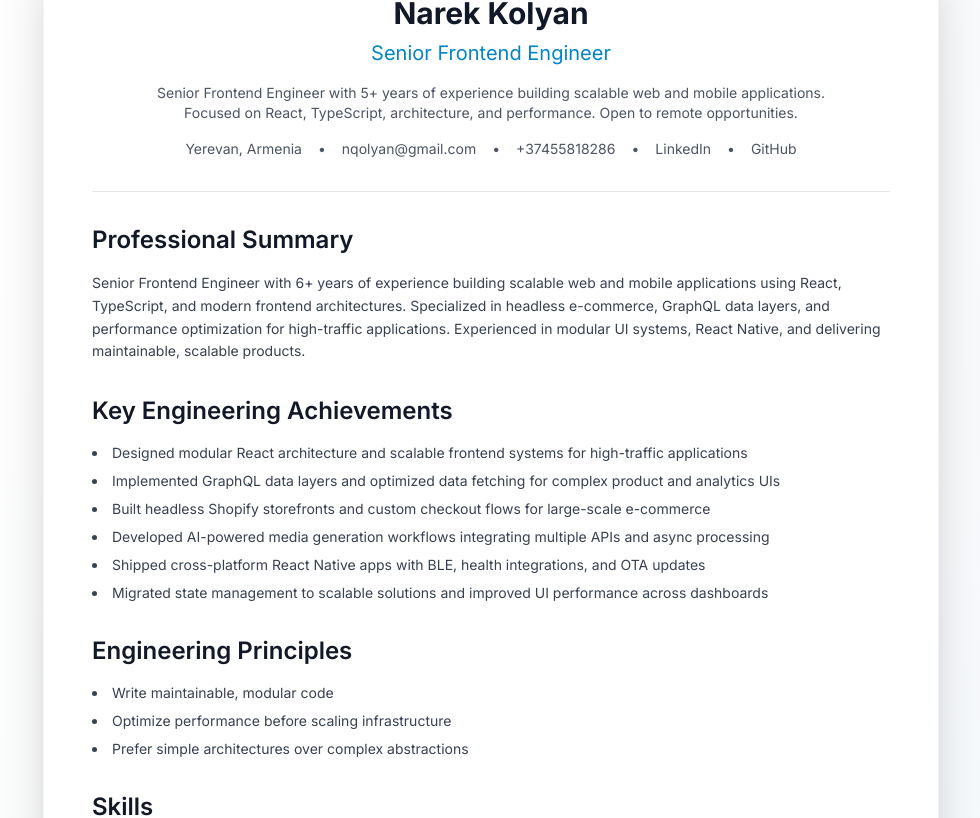
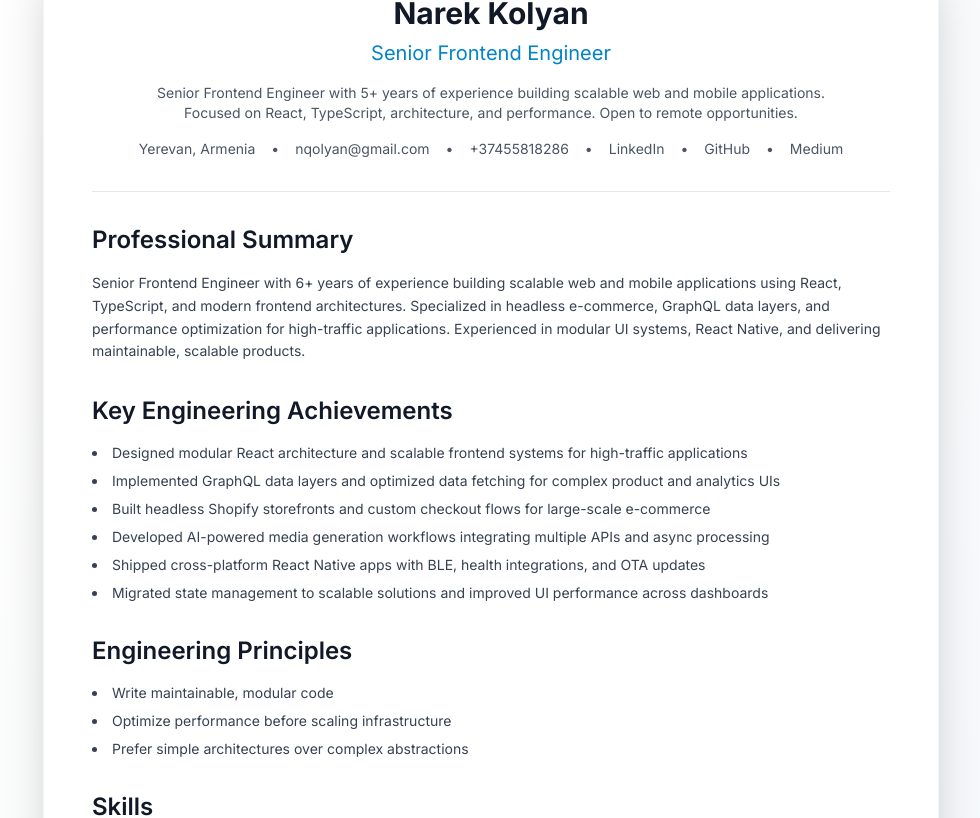
Before and after one commit to narek941/narek-qolyan-cv, a Next.js app: page / in a window 1280 px wide. Shown: the part 1030-1848 px from the top of the page, without its empty margins (149-1129 px from the left). Built offline with nearby package versions, Linux system fonts and the light colour scheme.

Commit message:
feat: add Medium profile link to CV components and update contact data constants

```diff
--- a/src/components/CVSection.tsx
+++ b/src/components/CVSection.tsx
@@ -86,6 +86,15 @@ export const CVSection = () => {
                 className="hover:text-primary-600 dark:hover:text-primary-400"
               >
                 {t("cv.github")}
+              </a>
+              <span>•</span>
+              <a
+                href={cvData.personalInfo.medium}
+                target="_blank"
+                rel="noopener noreferrer"
+                className="hover:text-primary-600 dark:hover:text-primary-400"
+              >
+                {t("cv.medium")}
               </a>
             </div>
           </div>
--- a/src/components/Footer.tsx
+++ b/src/components/Footer.tsx
@@ -65,6 +65,16 @@ export const Footer = () => {
               </li>
               <li>
                 <a
+                  href={cvData.personalInfo.medium}
+                  target="_blank"
+                  rel="noopener noreferrer"
+                  className="hover:text-white transition-colors"
+                >
+                  {t("cv.medium")}
+                </a>
+              </li>
+              <li>
+                <a
                   href={cvData.personalInfo.linkedin}
                   target="_blank"
                   rel="noopener noreferrer"
--- a/src/components/PDFExportContent.tsx
+++ b/src/components/PDFExportContent.tsx
@@ -141,8 +141,9 @@ export const PDFExportContent = () => {
           <div>Phone: {cvData.personalInfo.phone || "+374-xx-xxx-xxx"}</div>
           <div>Email: {cvData.personalInfo.email}</div>
           <div>Website: narek-qolyan-cv.vercel.app</div>
-          <div>GitHub: github.com/narek941</div>
-          <div>LinkedIn: linkedin.com/in/narek-qolyan-4a92b611b</div>
+          <div>GitHub: {cvData.personalInfo.github.replace("https://", "")}</div>
+          <div>LinkedIn: {cvData.personalInfo.linkedin.replace("https://", "")}</div>
+          <div>Medium: {cvData.personalInfo.medium.replace("https://", "")}</div>
         </div>
 
         {/* Languages */}
--- a/src/constants/cv.const.ts
+++ b/src/constants/cv.const.ts
@@ -5,7 +5,8 @@ export const cvData = {
     email: "nqolyan@gmail.com",
     phone: "+37455818286",
     location: "Yerevan, Armenia",
-    github: "https://github.com/narek941",
+    github: "https://github.com/",
+    medium: "https://medium.com/p/74e827e47a02?postPublishedType=initial",
     linkedin: "https://linkedin.com/in/narek-qolyan-4a92b611b",
     bio: "Senior Frontend Engineer with 6+ years of experience building scalable web and mobile applications. Focused on React, TypeScript, architecture, and performance. Open to remote opportunities.",
     yearsOfExperience: "6+",
--- a/src/i18n/messages/en.json
+++ b/src/i18n/messages/en.json
@@ -37,6 +37,7 @@
     "backend": "Backend",
     "linkedin": "LinkedIn",
     "github": "GitHub",
+    "medium": "Medium",
     "visitWebsite": "Visit {company} website",
     "bio": "Senior Frontend Engineer with 5+ years of experience building scalable web and mobile applications. Focused on React, TypeScript, architecture, and performance. Open to remote opportunities.",
     "professionalSummaryText": "Senior Frontend Engineer with 6+ years of experience building scalable web and mobile applications using React, TypeScript, and modern frontend architectures. Specialized in headless e-commerce, GraphQL data layers, and performance optimization for high-traffic applications. Experienced in modular UI systems, React Native, and delivering maintainable, scalable products.",
--- a/src/i18n/messages/hy.json
+++ b/src/i18n/messages/hy.json
@@ -37,6 +37,7 @@
     "backend": "Բեքենդ",
     "linkedin": "LinkedIn",
     "github": "GitHub",
+    "medium": "Medium",
     "visitWebsite": "Այցելել {company} կայք",
     "bio": "Senior Frontend Engineer 5+ տարի փորձով: React և TypeScript-ով ստեղծում եմ մասշտաբվող վեբ և բջջային հավելվածներ: Բաց եմ հեռակա առաջարկների համար:",
     "professionalSummaryText": "Senior Frontend Engineer 6+ տարի փորձով: React, TypeScript և ժամանակակից ֆրոնտենդ ճարտարապետություններով մասշտաբվող վեբ և բջջային հավելվածներ: Մասնագիտացում՝ headless e-commerce, GraphQL, արտադրողականության օպտիմիզացիա: Փորձ՝ մոդուլային UI համակարգեր, React Native:",
--- a/src/i18n/messages/ru.json
+++ b/src/i18n/messages/ru.json
@@ -37,6 +37,7 @@
     "backend": "Бэкенд",
     "linkedin": "LinkedIn",
     "github": "GitHub",
+    "medium": "Medium",
     "visitWebsite": "Посетить сайт {company}",
     "bio": "Senior Frontend Engineer с 5+ годами опыта. Создаю масштабируемые веб и мобильные приложения на React и TypeScript. Открыт к удалённым предложениям.",
     "professionalSummaryText": "Senior Frontend Engineer с 6+ годами опыта разработки масштабируемых веб и мобильных приложений на React, TypeScript и современных фронтенд-архитектурах. Специализация: headless e-commerce, GraphQL, оптимизация производительности. Опыт модульных UI-систем, React Native и поставки поддерживаемых продуктов.",
```
